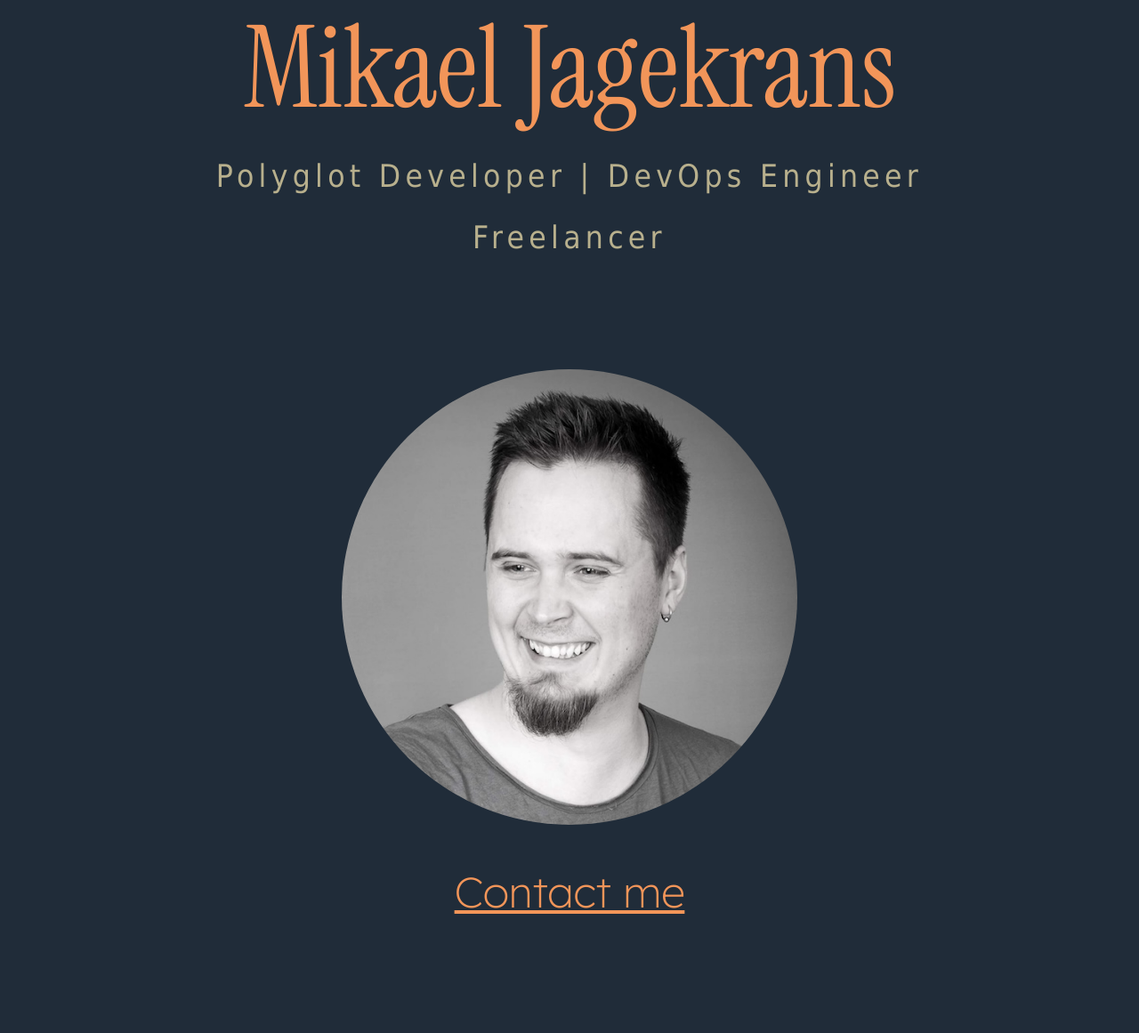
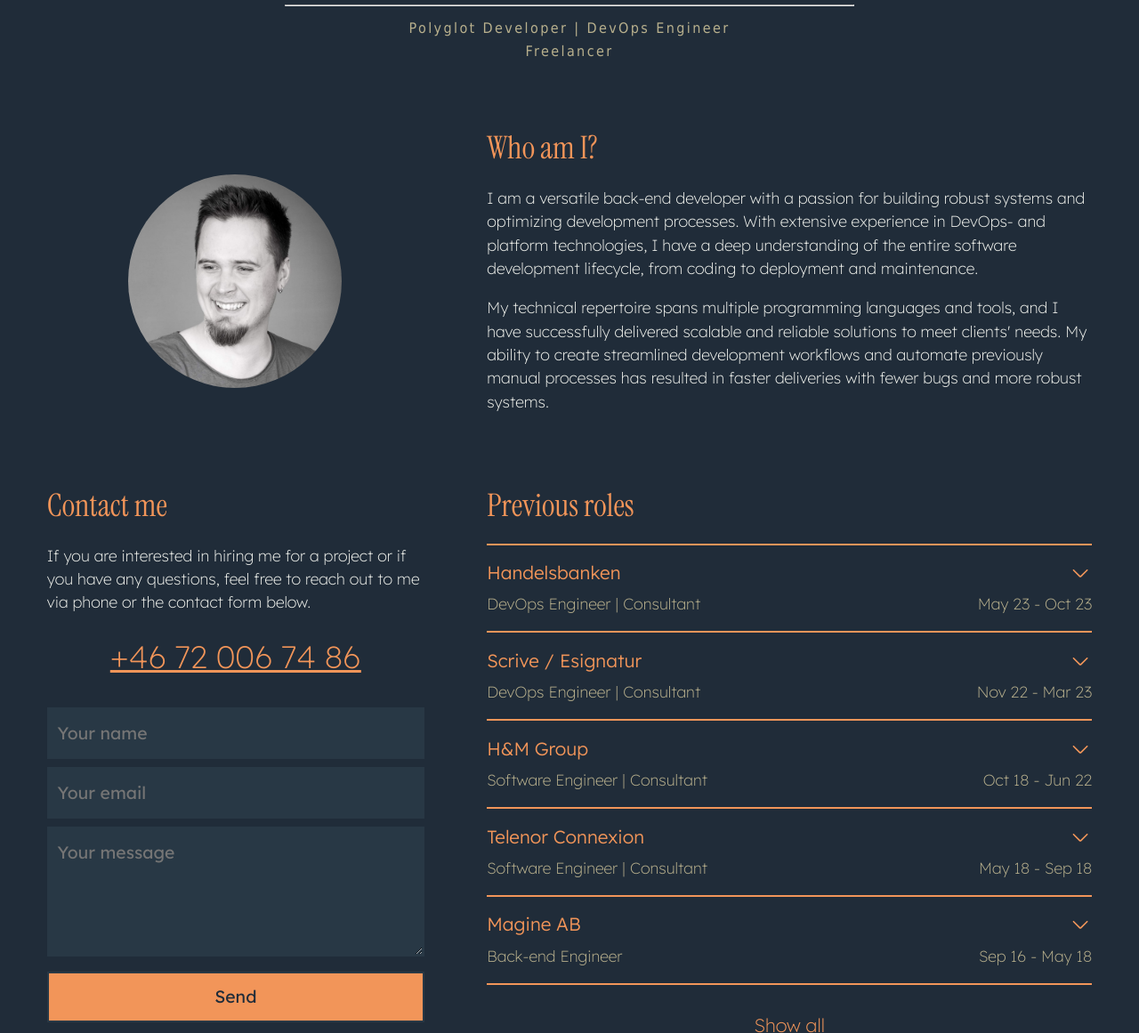
Before and after one commit to MickeJagekrans/jagekrans.dev, a plain HTML site: page site/index.html in a window 1280 px wide. Shown: the part 125-1286 px from the top of the page at 89% size. Drawn offline with Linux system fonts and the light colour scheme; a web font is replaced by a local one.

Commit message:
finish full size screen design

```diff
--- a/site/css/blue.css
+++ b/site/css/blue.css
@@ -85,14 +85,6 @@ section h2 {
   border-color: var(--dark-copper) !important;
 }
 
-.role:hover h3 {
-  color: var(--whiteish)!important;
-}
-
-.role:hover .caret {
-  filter: invert(97%) sepia(2%) saturate(422%) hue-rotate(52deg) brightness(103%) contrast(88%);
-}
-
 .role h3 {
   color: var(--copper);
   font-weight: 300;
@@ -140,13 +132,30 @@ footer {
 
 footer .copyright {
   color: var(--whiteish);
-  font-size: 1.2em;
+}
+
+@media (hover: hover) {
+  .role:hover h3 {
+    color: var(--whiteish)!important;
+  }
+
+  .role:hover .caret {
+    filter: invert(97%) sepia(2%) saturate(422%) hue-rotate(52deg) brightness(103%) contrast(88%);
+  }
 }
 
 @media (min-width: 768px) {
+  section#previous-roles {
+    background-color: var(--dark-blue);
+  }
 
+  a#contact-phone {
+    font-size: min(2em, 3.4vw);
+  }
+
+  section#contact input[type="text"],
+  section#contact input[type="email"],
+  section#contact textarea {
+    background-color: var(--blue-green);
+  }
 }
-
-@media (min-width: 1024px) {
-
-}
--- a/site/css/root.css
+++ b/site/css/root.css
@@ -7,19 +7,19 @@ a {
   justify-content: center;
   align-self: center;
   padding: 1em;
-  font-size: 3em;
+  font-size: 1.5em;
 }
 
 body {
-  min-height: 100vh;
   display: flex;
   flex-direction: column;
+  min-height: 100vh;
 }
 
 header {
   min-height: 15vh;
   width: 100%;
-  padding: 8em 0;
+  padding: 3em 0;
 }
 
 #header-title {
@@ -28,13 +28,18 @@ header {
   text-align: center;
 }
 
+#header-title hr {
+  height: 2px;
+  width: 88%;
+}
+
 #header-title-name {
-  font-size: 8em;
+  font-size: 14vw;
 }
 
 #header-title-subtitle {
-  font-size: 2.2em;
-  margin-top: 0.8em;
+  font-size: 3.6vw;
+  margin-top: 0.5em;
   letter-spacing: 0.15em;
 }
 
@@ -49,6 +54,11 @@ main img {
   border-radius: 50%;
 }
 
+#profile-image-contact {
+  display: flex;
+  flex-direction: column;
+}
+
 #profile-image {
   width: 100vw;
   display: flex;
@@ -58,16 +68,17 @@ main img {
 #contact-link {
   margin-top: 0;
   width: 60vw;
+  font-size: min(2em, 8vw);
 }
 
 section {
-  padding: 1em 5vw;
-  font-size: 2.5em;
+  padding: 0.5em 5vw;
+  font-size: 1.1em;
   line-height: 1.5em;
 }
 
 section h2 {
-  font-size: 1.8em;
+  font-size: 2em;
 }
 
 #previous-roles {
@@ -121,6 +132,7 @@ section h2 {
 .role .role-metadata {
   display: flex;
   justify-content: space-between;
+  align-items: baseline;
 }
 
 .role .role-period {
@@ -150,7 +162,7 @@ section h2 {
 
 a#contact-phone {
   padding: 0.5em;
-  font-size: 2em;
+  font-size: min(2em, 9vw);
 }
 
 #contact-form {
@@ -173,18 +185,90 @@ a#contact-phone {
 }
 
 footer {
-  min-height: 20vh;
+  min-height: 14vh;
   width: 100%;
-  font-size: 1.8em;
+  font-size: 1em;
   display: flex;
   justify-content: center;
   align-items: center;
+  margin-top: auto;
+}
+
+@media (max-width: 419px) {
+  .role .role-metadata {
+    flex-direction: column;
+  }
 }
 
 @media (min-width: 768px) {
+  #header-title hr {
+    width: 50%;
+  }
 
+  main {
+    flex-direction: row;
+    flex-wrap: wrap;
+  }
+
+  main img {
+    width: 15em;
+  }
+
+  #header-title-name {
+    font-size: 4em;
+  }
+
+  #header-title-subtitle {
+    font-size: 1em;
+  }
+
+  #profile-image-contact {
+    flex-direction: column;
+    width: 40%;
+    align-self: center;
+    padding: 0 2em 0 3em;
+  }
+
+  #profile-image {
+    width: 100%;
+  }
+
+  a#contact-link {
+    width: 100%;
+    display: none;
+  }
+
+  section {
+    padding: 0.5em 2em;
+  }
+
+  section#presentation {
+    width: 60%;
+    padding-bottom: 2em;
+    padding-right: 3em;
+  }
+
+  section#previous-roles {
+    width: 60%;
+    order: 2;
+    padding-right: 3em;
+  }
+
+  .role .role-period {
+    font-size: 1em;
+  }
+
+  section#contact {
+    width: 40%;
+    order: 1;
+    padding-left: 3em;
+  }
+
+  a#contact-phone {
+    font-size: min(2em, 3.4vw);
+  }
+
+  footer {
+    height: 20vh;
+  }
 }
-
-@media (min-width: 1024px) {
-
-}
--- a/site/index.html
+++ b/site/index.html
@@ -3,14 +3,26 @@
 
 <head>
   <meta charset="utf-8">
+  <meta name="viewport" content="width=device-width, initial-scale=1">
+  <meta name="description"
+    content="Mikael Jagekrans is a polyglot developer and DevOps engineer. This is his CV website.">
+  <meta name="keywords"
+    content="Mikael Jagekrans, Developer, DevOps, Engineer, Consultant, Freelancer, Back-end, Front-end, Full-stack, CV, Resume">
+  <meta name="author" content="Mikael Jagekrans">
+  <meta property="og:title" content="Mikael Jagekrans | Polyglot Developer | DevOps Engineer">
+  <meta property="og:description"
+    content="Mikael Jagekrans is a polyglot developer and DevOps engineer. This is his CV website.">
+  <meta property="og:image" content="/images/profile-original.jpeg">
+  <meta property="og:url" content="https://jagekrans.dev">
   <link rel="stylesheet" type="text/css" href="css/modern-normalize.css">
   <link rel="stylesheet" type="text/css" href="css/root.css">
   <link rel="stylesheet" type="text/css" href="css/blue.css">
-  <!-- <link rel="stylesheet" type="text/css" href="css/green.css"> -->
   <link rel="preconnect" href="https://fonts.googleapis.com">
   <link rel="preconnect" href="https://fonts.gstatic.com" crossorigin>
   <!-- TODO: split fonts based on loaded style? -->
-  <link href="https://fonts.googleapis.com/css2?family=Calligraffitti&family=Instrument+Serif:ital@0;1&family=Lexend+Deca:wght@100..700&display=swap" rel="stylesheet">
+  <link
+    href="https://fonts.googleapis.com/css2?family=Calligraffitti&family=Instrument+Serif:ital@0;1&family=Lexend+Deca:wght@100..700&display=swap"
+    rel="stylesheet">
   <title>Mikael Jagekrans | Polyglot Developer | DevOps Engineer</title>
   <script>let FF_FOUC_FIX;</script>
   <noscript>
@@ -46,22 +58,30 @@
   <header>
     <div id="header-title">
       <span id="header-title-name" class="instrument-serif regular">Mikael Jagekrans</span>
+      <hr>
       <span id="header-title-subtitle">Polyglot Developer | DevOps Engineer</span>
       <span id="header-title-subtitle">Freelancer</span>
     </div>
   </header>
 
   <main class="lexend-deca extralight">
+    <div id="profile-image-contact">
       <div id="profile-image">
         <img src="images/profile-original.jpeg" alt="Profile picture of Mikael Jagekrans">
       </div>
 
       <a href="#contact" id="contact-link">Contact me</a>
+    </div>
 
     <section id="presentation">
       <h2>Who am I?</h2>
-      <p>I am a versatile polyglot back-end developer with a passion for building robust systems and optimizing development processes. With extensive experience in DevOps- and platform technologies, I have a deep understanding of the entire software development lifecycle, from coding to deployment and maintenance.</p>
-      <p>My technical repertoire spans multiple programming languages and tools, and I have successfully delivered scalable and reliable solutions to meet clients' needs. My ability to create streamlined development workflows and automate previously manual processes has resulted in faster deliveries with fewer bugs and more robust systems.</p>
+      <p>I am a versatile back-end developer with a passion for building robust systems and optimizing development
+        processes. With extensive experience in DevOps- and platform technologies, I have a deep understanding of the
+        entire software development lifecycle, from coding to deployment and maintenance.</p>
+      <p>My technical repertoire spans multiple programming languages and tools, and I have successfully delivered
+        scalable and reliable solutions to meet clients' needs. My ability to create streamlined development workflows
+        and automate previously manual processes has resulted in faster deliveries with fewer bugs and more robust
+        systems.</p>
     </section>
 
     <section id="previous-roles">
@@ -79,9 +99,13 @@
           <span class="role-period">May 23 - Oct 23</span>
         </div>
         <div class="role-description">
-          <p>Development, maintenance, and improvement of CI/CD pipelines in Azure DevOps for their customer meeting places.</p>
-          <p>Evaluation and implementation of different versioning approaches for internal packages and pipeline templates.</p>
-          <p>Designed and built a solution for code owner approvals with everything-as-code to allow for granular control over code changes. The code owner approvals solution was built in Node.js and vanilla JavaScript to avoid having to set up unnecessary build chains and -pipelines.</p>
+          <p>Development, maintenance, and improvement of CI/CD pipelines in Azure DevOps for their customer meeting
+            places.</p>
+          <p>Evaluation and implementation of different versioning approaches for internal packages and pipeline
+            templates.</p>
+          <p>Designed and built a solution for code owner approvals with everything-as-code to allow for granular
+            control over code changes. The code owner approvals solution was built in Node.js and vanilla JavaScript to
+            avoid having to set up unnecessary build chains and -pipelines.</p>
         </div>
       </div>
 
@@ -98,8 +122,11 @@
         </div>
         <div class="role-description">
           <p>Was responsible for Esignatur's entire CI/CD setup in Azure DevOps.</p>
-          <p>Refactored and split their existing pipeline into multiple smaller pipelines each deploying a part of the system instead of one big bang deployment. Implemented automated build validations on PRs for all active repositories.</p>
-          <p>Designed and implemented an automated release strategy complete with semantic versioning and automatic updates for their Electron desktop app.</p>
+          <p>Refactored and split their existing pipeline into multiple smaller pipelines each deploying a part of the
+            system instead of one big bang deployment. Implemented automated build validations on PRs for all active
+            repositories.</p>
+          <p>Designed and implemented an automated release strategy complete with semantic versioning and automatic
+            updates for their Electron desktop app.</p>
           <p>Set up Mac app code signing and notarization in the desktop app deployment pipeline.</p>
           <p>Introduced automated UI-testing with Selenium and SpecFlow written in C#/.NET.</p>
         </div>
@@ -117,16 +144,22 @@
           <span class="role-period">Oct 18 - Jun 22</span>
         </div>
         <div class="role-description">
-          <p>Worked with building tools and services for automating tasks such as DNS configuration, Azure AD identity management, TLS/SSL certificate issuance, and app service authentication configuration via CI/CD pipeline tasks/actions and via REST APIs.</p>
-          <p>Designed and built an internal URL shortener system in F# in .NET 5-7 using as purely functional programming techniques as possible. The system was deployed as a few Azure Functions backed by a CosmosDB database.</p>
-          <p>Designed, built, and maintained an event-driven Azure subscription creation automation system written in TypeScript and Node.js as a cluster of microservices.</p>
-          <p>Supported teams in following DevOps best practices such as writing and running automated tests, implementing everything-as-code, configuring automated deployments via CI/CD pipelines, and setting up comprehensive monitoring.</p>
+          <p>Worked with building tools and services for automating tasks such as DNS configuration, Azure AD identity
+            management, TLS/SSL certificate issuance, and app service authentication configuration via CI/CD pipeline
+            tasks/actions and via REST APIs.</p>
+          <p>Designed and built an internal URL shortener system in F# in .NET 5-7 using as purely functional
+            programming techniques as possible. The system was deployed as a few Azure Functions backed by a CosmosDB
+            database.</p>
+          <p>Designed, built, and maintained an event-driven Azure subscription creation automation system written in
+            TypeScript and Node.js as a cluster of microservices.</p>
+          <p>Supported teams in following DevOps best practices such as writing and running automated tests,
+            implementing everything-as-code, configuring automated deployments via CI/CD pipelines, and setting up
+            comprehensive monitoring.</p>
         </div>
       </div>
 
       <hr>
 
-      <div id="additional-roles">
       <div class="role">
         <div class="role-header">
           <h3>Telenor Connexion</h3>
@@ -137,7 +170,9 @@
           <span class="role-period">May 18 - Sep 18</span>
         </div>
         <div class="role-description">
-            <p>Worked on an IoT device management system written in JavaScript/Node.js, mainly focusing on CI/CD pipeline optimization and test suite feedback loop improvement. Project build time was successfully shortened from 20 minutes to 5 minutes.</p>
+          <p>Worked on an IoT device management system written in JavaScript/Node.js, mainly focusing on CI/CD pipeline
+            optimization and test suite feedback loop improvement. Project build time was successfully shortened from 20
+            minutes to 5 minutes.</p>
         </div>
       </div>
 
@@ -153,12 +188,17 @@
           <span class="role-period">Sep 16 - May 18</span>
         </div>
         <div class="role-description">
-            <p>Development and maintenance of the audio/video transcoder stack and automated perceptual quality tests, as well as the transcoder support systems and subtitle pipeline. The systems were built in Elixir utilizing purely functional programming techniques.</p>
-            <p>Worked on a smart TV application for Tizen and Orsay (Samsung TV OSs) including a buffered real-time subtitle decoder due to a lack of support for modern subtitle formats in Orsay.</p>
+          <p>Development and maintenance of the audio/video transcoder stack and automated perceptual quality tests, as
+            well as the transcoder support systems and subtitle pipeline. The systems were built in Elixir utilizing
+            purely functional programming techniques.</p>
+          <p>Worked on a smart TV application for Tizen and Orsay (Samsung TV OSs) including a buffered real-time
+            subtitle decoder due to a lack of support for modern subtitle formats in Orsay.</p>
         </div>
       </div>
 
       <hr>
+
+      <div id="additional-roles">
 
         <div class="role">
           <div class="role-header">
@@ -170,7 +210,9 @@
             <span class="role-period">Mar 16 - Sep 16</span>
           </div>
           <div class="role-description">
-            <p>Developed and maintained a board reporting tool written in Ruby-on-Rails, mainly focusing on the backend API and the PDF generation pipeline. Migrated the system from a single server to a self-hosted UK-wide distributed server cluster.</p>
+            <p>Developed and maintained a board reporting tool written in Ruby-on-Rails, mainly focusing on the backend
+              API and the PDF generation pipeline. Migrated the system from a single server to a self-hosted UK-wide
+              distributed server cluster.</p>
             <p>Planned and executed a migration of the web frontend from AngularJS to React w/ Redux.</p>
           </div>
         </div>
@@ -187,7 +229,9 @@
             <span class="role-period">Jan 16 - Mar 16</span>
           </div>
           <div class="role-description">
-            <p>Developed a tool for automating integrations between different external services and APIs in JavaScript/Node.js, leading to a big reduction in time needed to configure a new integration in the pre-existing integration automation system.</p>
+            <p>Developed a tool for automating integrations between different external services and APIs in
+              JavaScript/Node.js, leading to a big reduction in time needed to configure a new integration in the
+              pre-existing integration automation system.</p>
           </div>
         </div>
 
@@ -203,8 +247,11 @@
             <span class="role-period">Mar 14 - Nov 15</span>
           </div>
           <div class="role-description">
-            <p>Designed and implemented a large-scale centralized multi-vendor product database backed by a graph database and a Redis cache, complete with a web UI for administration. All systems were written in JavaScript and Node.js with the frontend built in AngularJS.</p>
-            <p>Built a white-label cross-platform mobile application solution and built several mobile apps on top of it.</p>
+            <p>Designed and implemented a large-scale centralized multi-vendor product database backed by a graph
+              database and a Redis cache, complete with a web UI for administration. All systems were written in
+              JavaScript and Node.js with the frontend built in AngularJS.</p>
+            <p>Built a white-label cross-platform mobile application solution and built several mobile apps on top of
+              it.</p>
           </div>
         </div>
 
@@ -220,8 +267,10 @@
             <span class="role-period">Dec 13 - Feb 14</span>
           </div>
           <div class="role-description">
-            <p>Analyzed and evaluated if their e-commerce platform could be migrated from PHP to Node.js in a cost- and time efficient manner.</p>
-            <p>Majorly improved the query performance for one of their client’s online store by reconfiguring their Solr search engine instance.</p>
+            <p>Analyzed and evaluated if their e-commerce platform could be migrated from PHP to Node.js in a cost- and
+              time efficient manner.</p>
+            <p>Majorly improved the query performance for one of their client’s online store by reconfiguring their Solr
+              search engine instance.</p>
           </div>
         </div>
 
@@ -237,7 +286,8 @@
             <span class="role-period">Dec 12 - Dec 13</span>
           </div>
           <div class="role-description">
-            <p>Designed, built, and maintained a web-based terminal management system and helped out with maintaining their old application server written in VB6. The new web platform was built in C# .NET.</p>
+            <p>Designed, built, and maintained a web-based terminal management system and helped out with maintaining
+              their old application server written in VB6. The new web platform was built in C# .NET.</p>
           </div>
         </div>
 
@@ -253,7 +303,8 @@
             <span class="role-period">Sep 12 - Nov 12</span>
           </div>
           <div class="role-description">
-            <p>Migrated and refactored a pre-existing loan application system and peripheral support systems to a more modern, performant, and fault-tolerant solution written in Ruby.</p>
+            <p>Migrated and refactored a pre-existing loan application system and peripheral support systems to a more
+              modern, performant, and fault-tolerant solution written in Ruby.</p>
           </div>
         </div>
 
@@ -269,8 +320,12 @@
             <span class="role-period">Mar 11 - Sep 12</span>
           </div>
           <div class="role-description">
-            <p>Maintenance of an older self-service support platform and design, development and maintenance of a new version of the platform built from the ground-up using modern web techniques. The original system was built in ASP.NET Web Forms (C#) and the new system was built in ASP.NET MVC (C#) with an AngularJS frontend.</p>
-            <p>Responsible for designing, implementing, and configuring a search engine solution based on Apache Solr.</p>
+            <p>Maintenance of an older self-service support platform and design, development and maintenance of a new
+              version of the platform built from the ground-up using modern web techniques. The original system was
+              built in ASP.NET Web Forms (C#) and the new system was built in ASP.NET MVC (C#) with an AngularJS
+              frontend.</p>
+            <p>Responsible for designing, implementing, and configuring a search engine solution based on Apache Solr.
+            </p>
           </div>
         </div>
 
@@ -286,7 +341,9 @@
             <span class="role-period">Dec 09 - Sep 10</span>
           </div>
           <div class="role-description">
-            <p>Implementation of websites from designs on top of an in-house built Content Management System (CMS) in parallel with some development and maintenance of the CMS itself. Everything was built in C# and ASP.NET Web Forms.</p>
+            <p>Implementation of websites from designs on top of an in-house built Content Management System (CMS) in
+              parallel with some development and maintenance of the CMS itself. Everything was built in C# and ASP.NET
+              Web Forms.</p>
           </div>
         </div>
 
@@ -299,7 +356,8 @@
 
     <section id="contact">
       <h2>Contact me</h2>
-      <p>If you are interested in hiring me for a project or if you have any questions, feel free to reach out to me via phone or the contact form below.</p>
+      <p>If you are interested in hiring me for a project or if you have any questions, feel free to reach out to me via
+        phone or the contact form below.</p>
       <a href="tel:+46720067486" id="contact-phone">+46 72 006 74 86</a>
       <div id="contact-form">
         <form action="" method="POST">
```
Lines whose indentation alone changed are shown as unchanged.
